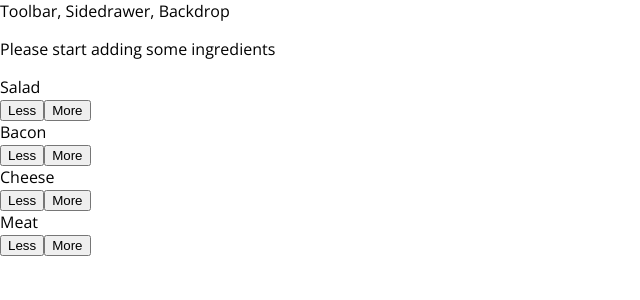
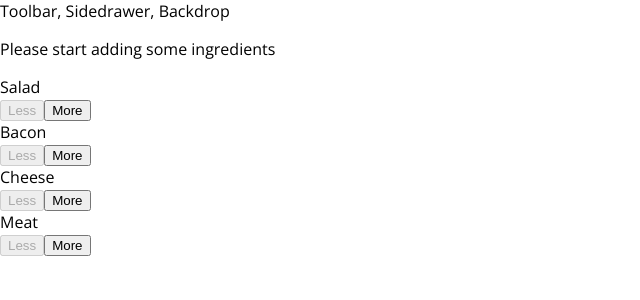
Before and after one commit to aleksandar78/react-burger-app, a React app: page / in a window 1280 px wide. Shown: the top 300 px of the page, without its empty margins (0-640 px from the left). Built offline with nearby package versions, Linux system fonts and the light colour scheme.

Commit message:
Disable less button when ingredient counter is <= zero

```diff
--- a/src/components/Burger/BuildControls/BuildControl/BuildControl.js
+++ b/src/components/Burger/BuildControls/BuildControl/BuildControl.js
@@ -5,7 +5,7 @@ const buildControl = props => {
   return (
     <div className={classes.BuildControl}>
       <div className={classes.Label}>{ props.label }</div>
-      <button onClick={props.removed} className={classes.Less}>Less</button>
+      <button disabled={props.disabled} onClick={props.removed} className={classes.Less}>Less</button>
       <button onClick={props.added} className={classes.More}>More</button>
     </div>
   );
--- a/src/components/Burger/BuildControls/BuildControls.js
+++ b/src/components/Burger/BuildControls/BuildControls.js
@@ -18,6 +18,7 @@ const buildControls = props => {
           label={ctrl.label}
           added={() => props.ingredientAdded(ctrl.type)}
           removed={() => props.ingredientRemoved(ctrl.type)}
+          disabled={props.disabled[ctrl.type]}
         />
       ))}
     </div>
--- a/src/containers/BurgerBuilder/BurgerBuilder.js
+++ b/src/containers/BurgerBuilder/BurgerBuilder.js
@@ -23,7 +23,9 @@ export class BurgerBuilder extends Component{
   };
 
   cloneState = () => {
-    return {...this.state};
+    return {
+      ...this.state
+    };
   };
 
   addIngredientHandler = (type) => {
@@ -42,6 +44,13 @@ export class BurgerBuilder extends Component{
     this.setState(currentState);
   };
 
+  calcDisabledInfo = () => {
+    const disabledInfo = { ...this.cloneState().ingredients };
+    for (let key in disabledInfo) {
+      disabledInfo[key] = disabledInfo[key] <= 0;
+    }
+    return disabledInfo;
+  };
 
   render() {
     return (
@@ -50,6 +59,7 @@ export class BurgerBuilder extends Component{
         <BuildControls
           ingredientAdded={this.addIngredientHandler}
           ingredientRemoved={this.removeIngredientHandler}
+          disabled={this.calcDisabledInfo()}
         />
       </Aux>
     );
```
